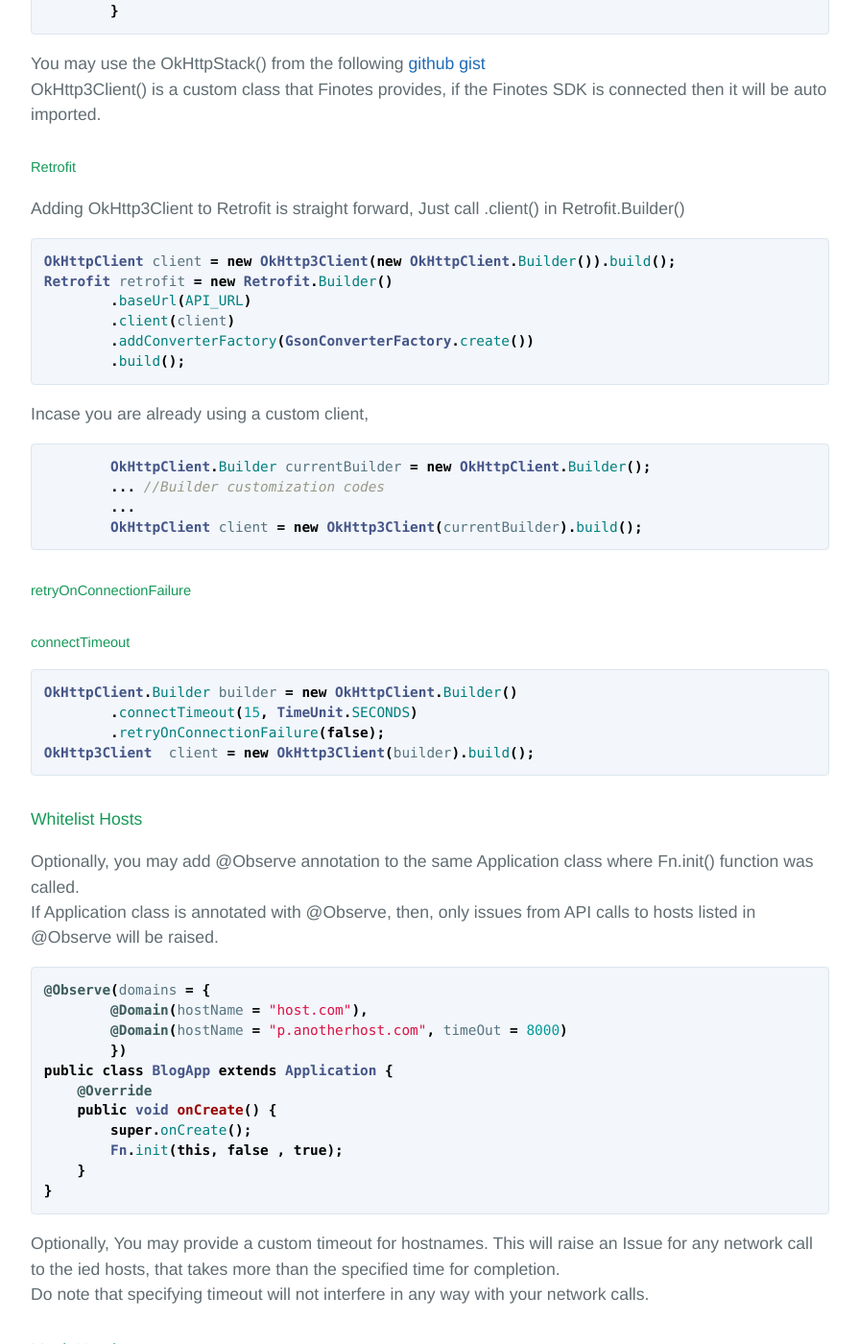
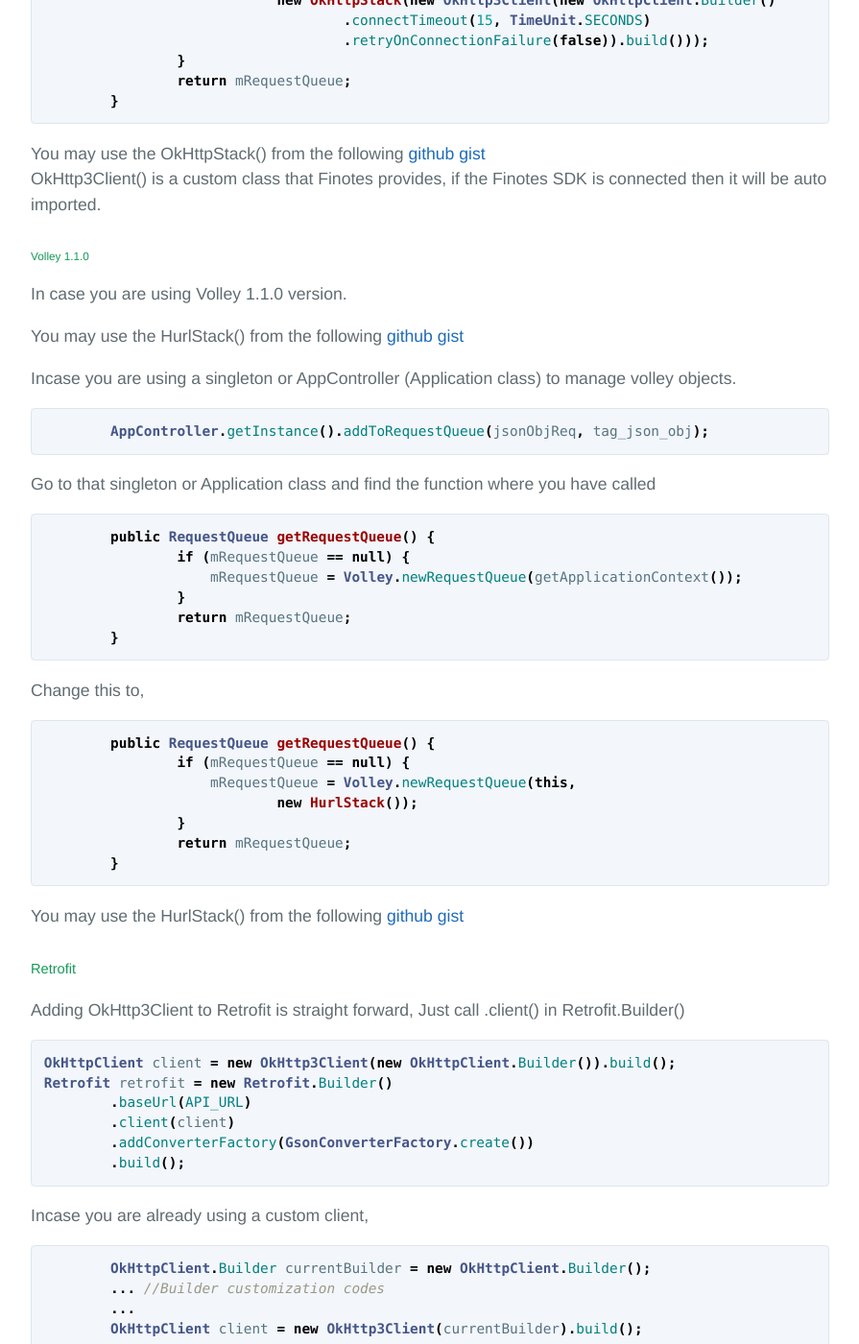
Before and after one commit to finotes/finotes.github.io, a Jekyll site: the page built from _posts/2018-02-02-java-docs.md, in a window 1280 px wide and 1400 px high, scrolled down 7460 px. Shown: the whole window at 96% size, without its empty margins (192-1087 px from the left). Built offline with Jekyll 4.4.1, drawn with Linux system fonts in a browser that asks for light colours; some web fonts are replaced; some of the changed text lies outside the part shown.

Commit message:
Update 2018-02-02-java-docs.md

````diff
--- a/_posts/2018-02-02-java-docs.md
+++ b/_posts/2018-02-02-java-docs.md
@@ -257,6 +257,9 @@ Issues like status code errors, timeout issues, exceptions and other failures wi
 
 ##### Volley
 In order to add OkHttp3Client to Volley, set the client to OkHttpStack().
+
+###### Volley 1.0.0
+In case you are using Volley 1.0.0 version.
 ```java
 OkHttpClient client = new OkHttp3Client(new OkHttpClient.Builder()).build();
 RequestQueue mRequestQueue =
@@ -292,6 +295,37 @@ Change this to,
 ```
 You may use the OkHttpStack() from the following [github gist](https://gist.github.com/arvi/f1a0d2a812650c546223642856afe1e9)
 OkHttp3Client() is a custom class that Finotes provides, if the Finotes SDK is connected then it will be auto imported.
+
+
+###### Volley 1.1.0
+In case you are using Volley 1.1.0 version.
+
+You may use the HurlStack() from the following [github gist](https://gist.github.com/finotes/d8ef45d490086c731e8d0e6dc385cdbf)
+
+Incase you are using a singleton or AppController (Application class) to manage volley objects.
+```java
+	AppController.getInstance().addToRequestQueue(jsonObjReq, tag_json_obj);
+```
+Go to that singleton or Application class and find the function where you have called
+```java
+	public RequestQueue getRequestQueue() {
+		if (mRequestQueue == null) {
+		    mRequestQueue = Volley.newRequestQueue(getApplicationContext());
+		}
+        	return mRequestQueue;
+   	}
+```
+Change this to,
+```java
+	public RequestQueue getRequestQueue() {
+		if (mRequestQueue == null) {
+		    mRequestQueue = Volley.newRequestQueue(this,
+			    new HurlStack());
+		}
+        	return mRequestQueue;
+    	}
+```
+You may use the HurlStack() from the following [github gist](https://gist.github.com/finotes/d8ef45d490086c731e8d0e6dc385cdbf)
 
 ##### Retrofit
 Adding OkHttp3Client to Retrofit is straight forward, Just call .client() in Retrofit.Builder()
````
